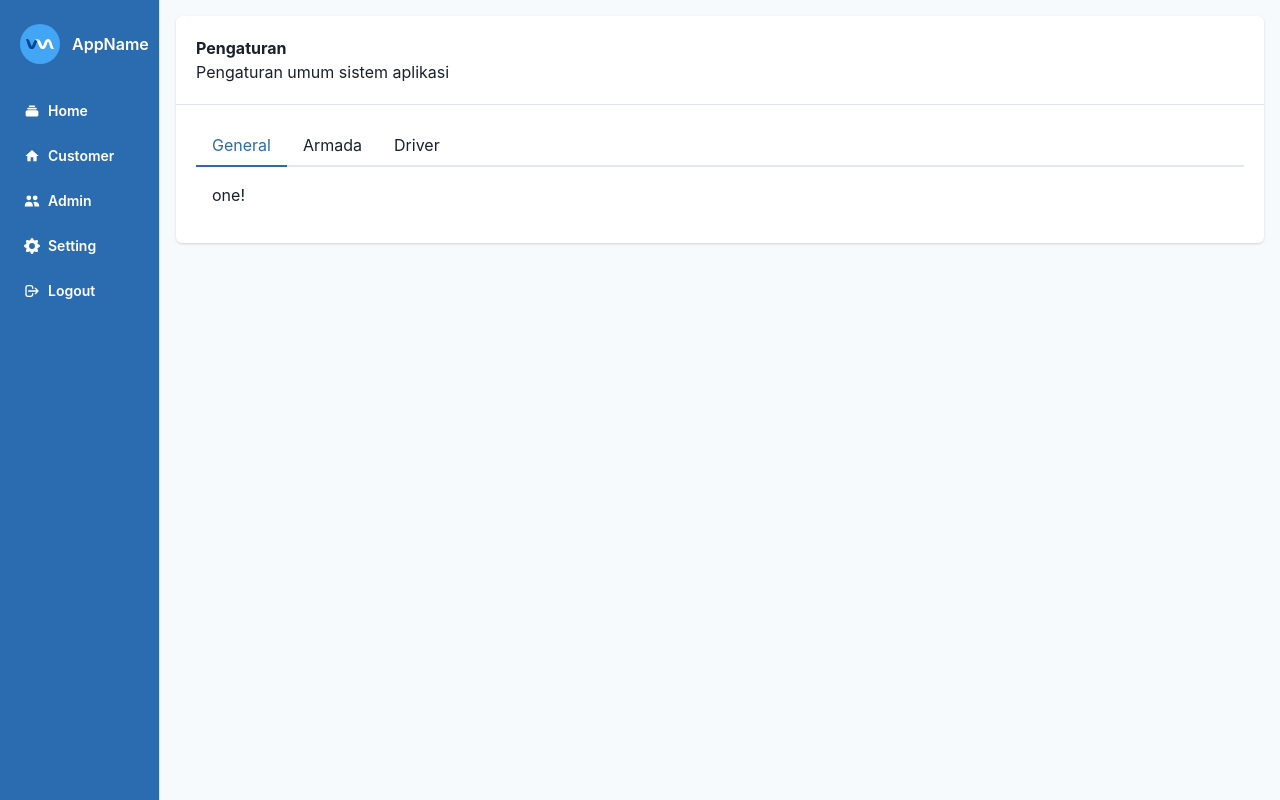
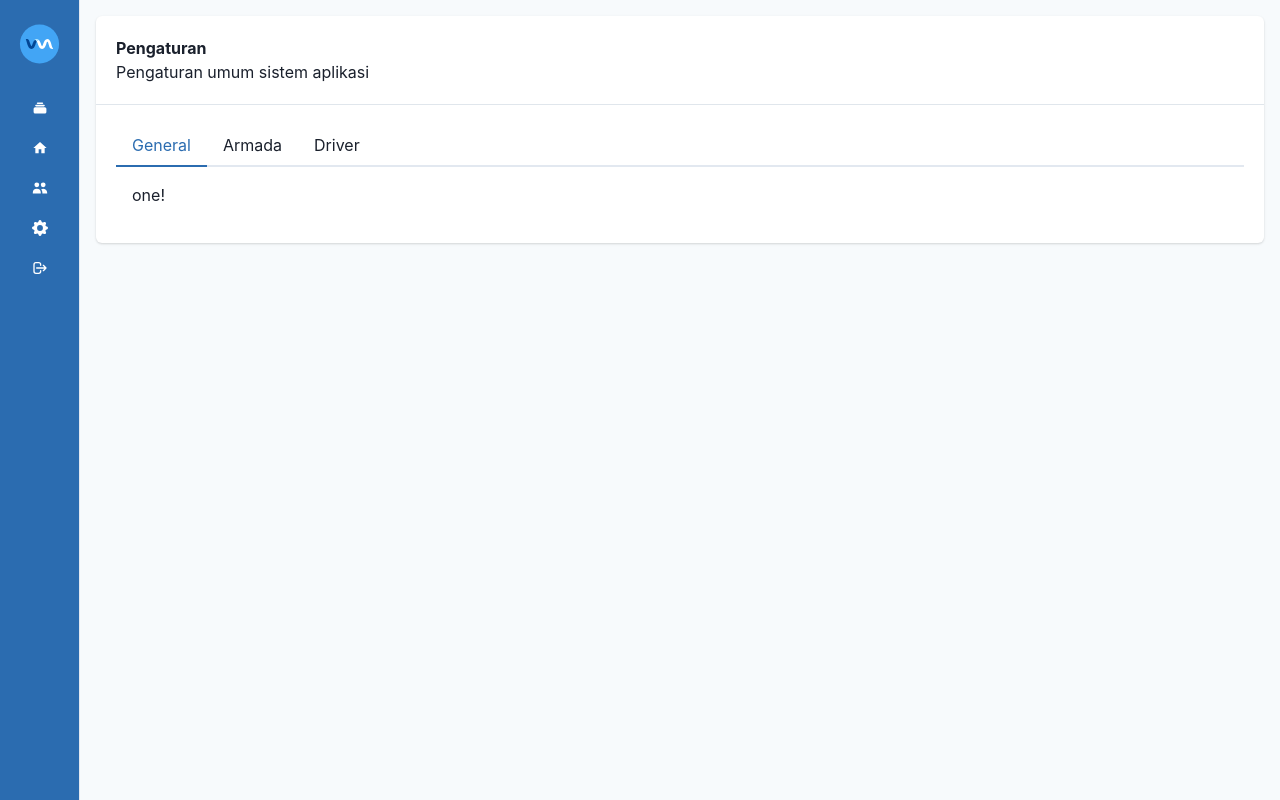
Before and after one commit to ary21/nextJS-starter, a Next.js app: page /setting in a window 1280 px wide. Built offline with nearby package versions, Linux system fonts and the light colour scheme.

Commit message:
fix: better sidebar

```diff
--- a/src/components/layout/AppLayout.js
+++ b/src/components/layout/AppLayout.js
@@ -6,11 +6,12 @@ import {
   DrawerOverlay,
   Flex,
   Icon,
-  Text,
+  Tooltip,
   useColorModeValue,
   useDisclosure,
   IconButton,
   Image,
+  Text,
 } from "@chakra-ui/react";
 import { BsGearFill } from "react-icons/bs";
 import { HiOutlineLogout, HiCollection, HiUsers } from "react-icons/hi";
@@ -23,15 +24,16 @@ export default function AppLayout({ children }) {
   const router = useRouter();
   const sidebar = useDisclosure();
   const color = useColorModeValue("gray.600", "gray.300");
-  const wSideBar = 40;
+  const wSideBar = 20;
 
   const onNavItemClick = (pageLink) => {
     router.push(pageLink);
   };
 
   const NavItem = (props) => {
-    const { icon, children, ...rest } = props;
+    const { label, icon, ...rest } = props;
     return (
+      <Tooltip label={label} hasArrow placement="right">
         <Flex
           align="center"
           px="4"
@@ -48,6 +50,7 @@ export default function AppLayout({ children }) {
           role="group"
           fontWeight="semibold"
           transition=".15s ease"
+          justifyContent={{ base: "left", md: "center"}}
           {...rest}
         >
           {icon && (
@@ -60,8 +63,11 @@ export default function AppLayout({ children }) {
               as={icon}
             />
           )}
-        {children}
+          <Text display={{ base: "unset", md: "none" }}>
+            {label}
+          </Text>
         </Flex>
+      </Tooltip>
     );
   };
 
@@ -85,31 +91,49 @@ export default function AppLayout({ children }) {
     >
       <Flex px="4" py="5" align="center">
         <Image src="/logo.svg" alt="Choc UI" height={12} />
-        <Text ml="2" fontSize="1xl" color="white" fontWeight="semibold">
+        {/* <Text ml="2" fontSize="1xl" color="white" fontWeight="semibold">
           AppName
-        </Text>
+        </Text> */}
       </Flex>
       <Flex
+        as="nav"
         direction="column"
-        as="nav"
         fontSize="sm"
         color="white"
         aria-label="Main Navigation"
       >
-        <NavItem icon={HiCollection} onClick={() => onNavItemClick("/")}>
-          Home
-        </NavItem>
+        <NavItem
+          icon={HiCollection}
+          onClick={() => onNavItemClick("/")}
+          label="Home"
+        />
+
+        <NavItem
+          icon={MdHome}
+          onClick={() => onNavItemClick("/customer")}
+          label="Customer"
+        />
+
+        <NavItem
+          icon={HiUsers}
+          onClick={() => onNavItemClick("/admin")}
+          label="Admin"
+        />
+
+        <NavItem
+          icon={BsGearFill}
+          onClick={() => onNavItemClick("/setting")}
+          label="Setting"
+        />
+
+        <NavItem
+          icon={HiOutlineLogout}
+          onClick={() => onNavItemClick("/auth/login")}
+          label="Logout"
+        />
+
         {/* <NavItem icon={FaClipboardCheck} onClick={() => onNavItemClick('/manifest')}>Manifest</NavItem> */}
         {/* <NavItem icon={FaRss} onClick={() => onNavItemClick('/tracking')}>Tracking</NavItem> */}
-        <NavItem icon={MdHome} onClick={() => onNavItemClick("/customer")}>
-          Customer
-        </NavItem>
-        <NavItem icon={HiUsers} onClick={() => onNavItemClick("/admin")}>
-          Admin
-        </NavItem>
-        <NavItem icon={BsGearFill} onClick={() => onNavItemClick("/setting")}>
-          Setting
-        </NavItem>
         {/*
         <NavItem icon={HiCode} onClick={integrations.onToggle}>
           Integrations
@@ -131,12 +155,6 @@ export default function AppLayout({ children }) {
           </NavItem>
         </Collapse>
         */}
-        <NavItem
-          icon={HiOutlineLogout}
-          onClick={() => onNavItemClick("/auth/login")}
-        >
-          Logout
-        </NavItem>
       </Flex>
     </Box>
   );
@@ -196,7 +214,7 @@ export default function AppLayout({ children }) {
         </Flex>
 
         <Box as="main" p="4">
-          <Box rounded="md" minH={{ base: "96", md: "3xl"}}>
+          <Box rounded="md" minH={{ base: "96", md: "3xl" }}>
             {children}
           </Box>
         </Box>
```
Lines whose indentation alone changed are shown as unchanged.
